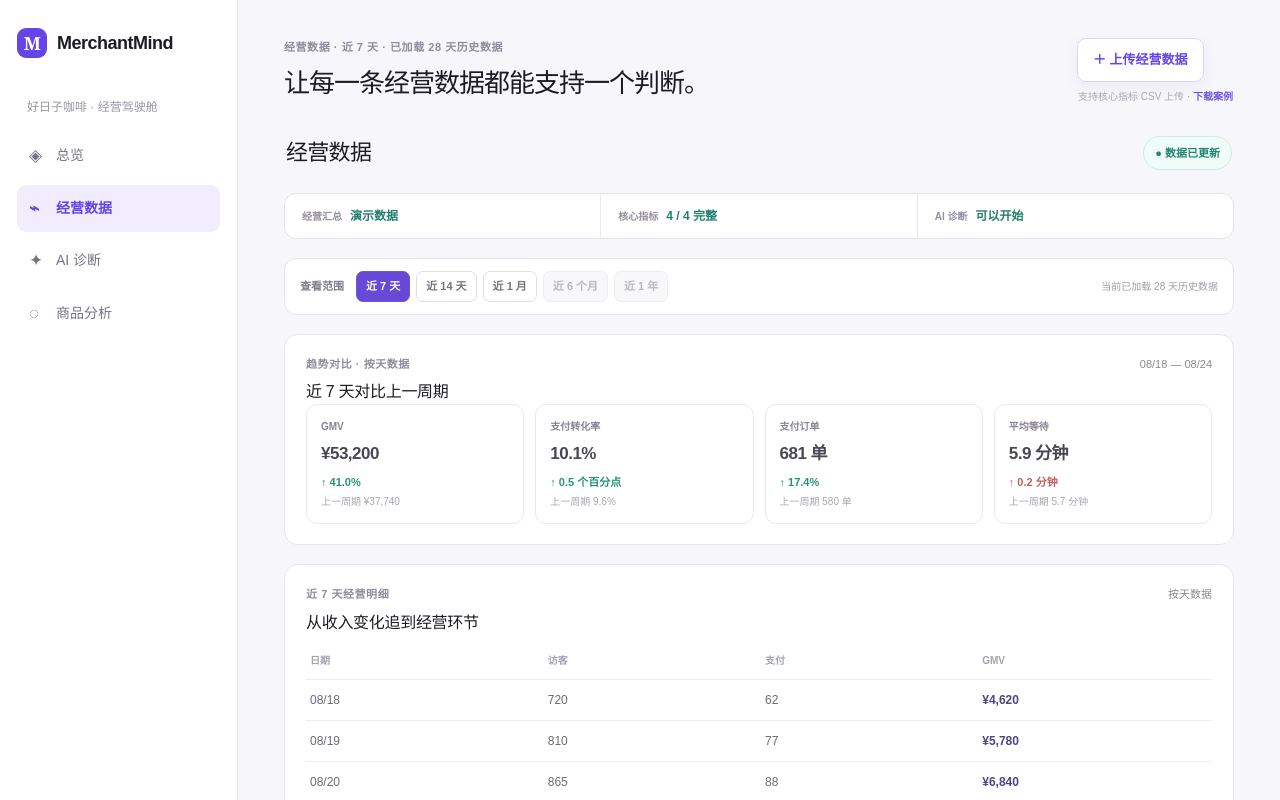
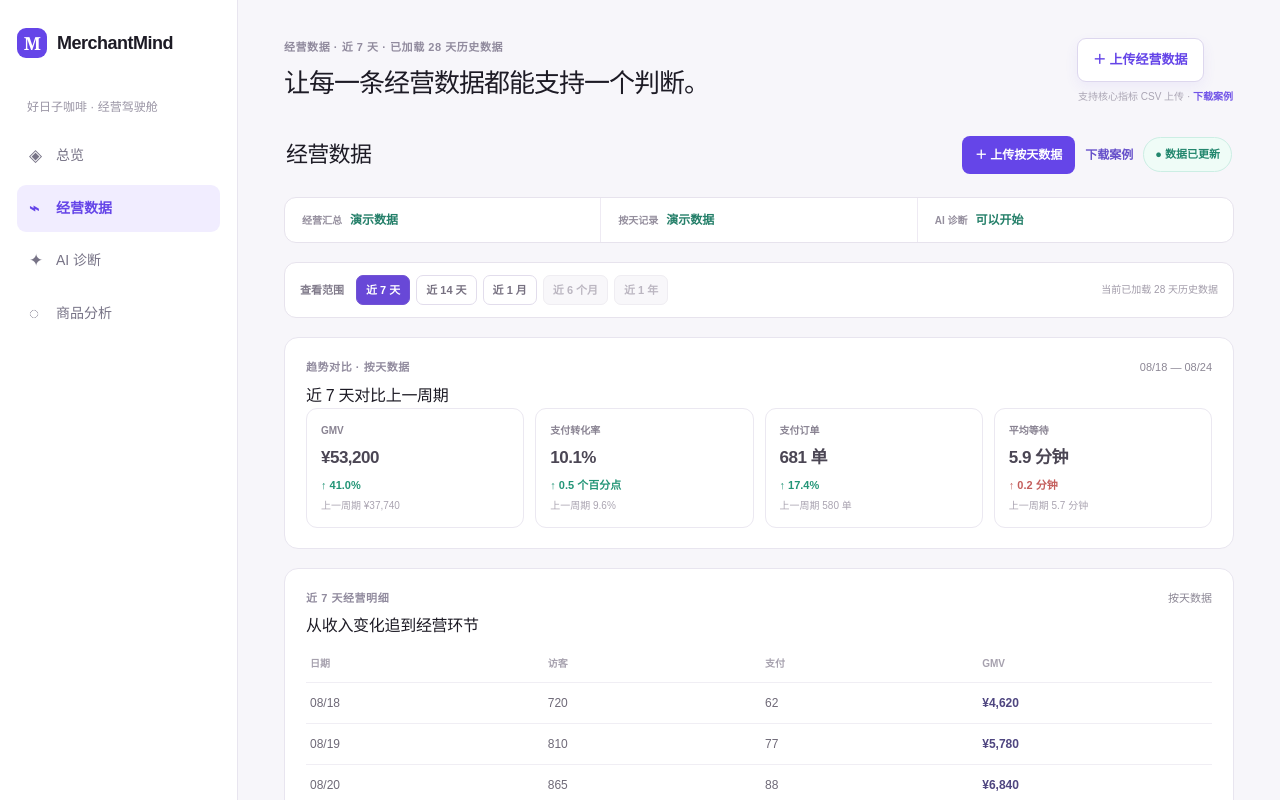
Before and after one commit to Zuziro1225/merchantmind-ai-growth-assistant, a Next.js app: page / in a window 1280 px wide. Both pictures are taken after a click on the button "查看明细 →". Shown: the top 800 px of the page. Built offline with nearby package versions, Linux system fonts and the light colour scheme.

Commit message:
feat: support daily operation data upload

```diff
--- a/app/page.tsx
+++ b/app/page.tsx
@@ -42,9 +42,11 @@ type ReviewRecord = { date: string; channel: string; productName: string; rating
 type ReviewNote = { outcome: string; note: string; savedAt: string };
 type AnalysisRange = 7 | 14 | 28 | 180 | 365;
 type SavedWeeklyUpload = { record: MetricRecord; fileName: string };
+type SavedDailyUpload = { records: DailyRecord[]; fileName: string };
 type SavedProductUpload = { records: ProductRecord[]; fileName: string };
 
 const weeklyUploadStorageKey = 'merchantmind-weekly-upload';
+const dailyUploadStorageKey = 'merchantmind-daily-upload';
 const productUploadStorageKey = 'merchantmind-product-upload';
 
 function parseCsvRows(csv: string): string[][] {
@@ -152,10 +154,22 @@ function readDailyMetrics(csv: string): DailyRecord[] {
   const required = ['date', 'visitors', 'orders', 'paid_orders', 'gmv'];
   const missing = required.filter((field) => !headers.includes(field));
   if (missing.length) throw new Error('缺少必填字段：' + missing.join('、'));
-  const records = toRecords(headers, csvRows.slice(1)).map((row) => {
-    return { date: row.date, visitors: Number(row.visitors), orders: Number(row.orders), paidOrders: Number(row.paid_orders), gmv: Number(row.gmv), avgWaitMinutes: Number(row.avg_wait_minutes), deliveryRating: Number(row.delivery_rating) };
-  });
-  if (records.some((record) => !record.date || Object.values(record).some((value) => typeof value === 'number' && Number.isNaN(value)))) throw new Error('请检查日期及数值字段');
+  const records = toRecords(headers, csvRows.slice(1)).map((row, index) => {
+    const rowLabel = `第 ${index + 2} 行`;
+    if (!/^\d{4}-\d{2}-\d{2}$/.test(row.date)) throw new Error(`${rowLabel}日期请使用 YYYY-MM-DD 格式`);
+    const deliveryRating = Number(row.delivery_rating);
+    if (Number.isNaN(deliveryRating) || deliveryRating < 0 || deliveryRating > 5) throw new Error(`${rowLabel}外卖好评率请填写 0 到 5 的数字`);
+    return {
+      date: row.date,
+      visitors: readNonNegativeNumber(row.visitors, `${rowLabel}访客`),
+      orders: readNonNegativeNumber(row.orders, `${rowLabel}下单订单`),
+      paidOrders: readNonNegativeNumber(row.paid_orders, `${rowLabel}支付订单`),
+      gmv: readNonNegativeNumber(row.gmv, `${rowLabel}GMV`),
+      avgWaitMinutes: readNonNegativeNumber(row.avg_wait_minutes, `${rowLabel}平均等待`),
+      deliveryRating,
+    };
+  }).sort((a, b) => a.date.localeCompare(b.date));
+  if (new Set(records.map((record) => record.date)).size !== records.length) throw new Error('按天数据中存在重复日期，请保留每个日期的一条汇总记录');
   return records;
 }
 
@@ -288,6 +302,8 @@ export default function Home() {
   const [productSource, setProductSource] = useState('正在读取 product_metrics.csv');
   const [productUploadMessage, setProductUploadMessage] = useState('');
   const [dailyMetrics, setDailyMetrics] = useState<DailyRecord[]>([]);
+  const [dailySource, setDailySource] = useState('正在读取 daily_metrics.csv');
+  const [dailyUploadMessage, setDailyUploadMessage] = useState('');
   const [reviews, setReviews] = useState<ReviewRecord[]>([]);
   const [uploadMessage, setUploadMessage] = useState('');
   const fileInputRef = useRef<HTMLInputElement>(null);
@@ -296,8 +312,9 @@ export default function Home() {
   const deliveryRating = Number(metrics.deliveryRating);
   const actionPlan = buildActionPlan(conversionRate, repeatPurchaseRate, deliveryRating);
   const hasSavedWeeklyUpload = dataSource.startsWith('已上传') || dataSource.startsWith('已从本机恢复');
+  const hasSavedDailyUpload = dailySource.startsWith('已上传') || dailySource.startsWith('已从本机恢复');
   const diagnosisInsights = hasSavedWeeklyUpload
-    ? [getConversionInsight(conversionRate), { level: '需要更多数据', title: '按天趋势等待补充', detail: '当前已上传经营汇总；如需定位具体日期和高峰问题，需要补充按天经营记录。', tone: 'neutral' }]
+    ? [getConversionInsight(conversionRate), hasSavedDailyUpload ? getDailyTrendInsight(dailyMetrics) : { level: '需要更多数据', title: '按天趋势等待补充', detail: '当前已上传经营汇总；如需定位具体日期和高峰问题，需要补充按天经营记录。', tone: 'neutral' }]
     : [getConversionInsight(conversionRate), getDailyTrendInsight(dailyMetrics), getReviewInsight(reviews)];
   const pageTitle = tab === '总览'
     ? '我是子月，我正在用 AI 帮商家找到增长机会。'
@@ -311,7 +328,7 @@ export default function Home() {
     ? `经营数据 · ${rangeLabel} · 已加载 ${dailyMetrics.length} 天历史数据`
     : tab === '商品分析'
       ? `商品分析 · ${productSource}`
-      : `${tab} · 2026/08/18 — 08/24 · ${dataSource}`;
+    : `${tab} · 2026/08/18 — 08/24 · ${dataSource}`;
   const hasSavedProductUpload = productSource.startsWith('已上传') || productSource.startsWith('已从本机恢复');
 
   function applyMetricRecord(record: MetricRecord, source: string) {
@@ -388,6 +405,31 @@ export default function Home() {
     event.target.value = '';
   }
 
+  function handleDailyUpload(event: ChangeEvent<HTMLInputElement>) {
+    const file = event.target.files?.[0];
+    if (!file) return;
+    if (!file.name.toLowerCase().endsWith('.csv')) {
+      setDailyUploadMessage('请选择 CSV 格式的按天经营数据文件');
+      return;
+    }
+    const reader = new FileReader();
+    reader.onload = () => {
+      try {
+        const records = readDailyMetrics(String(reader.result));
+        setDailyMetrics(records);
+        setDailySource(`已上传 ${file.name}`);
+        window.localStorage.setItem(dailyUploadStorageKey, JSON.stringify({ records, fileName: file.name } satisfies SavedDailyUpload));
+        setCompletedActions([]);
+        clearReviewNote();
+        setDailyUploadMessage(`上传成功：已读取 ${records.length} 天记录，趋势、对比和异常定位已刷新`);
+      } catch (error) {
+        setDailyUploadMessage(error instanceof Error ? `上传失败：${error.message}` : '上传失败，请检查文件格式');
+      }
+    };
+    reader.readAsText(file, 'utf-8');
+    event.target.value = '';
+  }
+
   function restoreDemoMetrics() {
     window.localStorage.removeItem(weeklyUploadStorageKey);
     fetch('/data/weekly_metrics.csv')
@@ -411,6 +453,20 @@ export default function Home() {
         setProductUploadMessage('已恢复演示商品明细');
       })
       .catch(() => setProductUploadMessage('恢复失败：演示商品明细暂时不可用'));
+  }
+
+  function restoreDemoDaily() {
+    window.localStorage.removeItem(dailyUploadStorageKey);
+    fetch('/data/daily_metrics.csv')
+      .then((response) => response.text())
+      .then((csv) => {
+        setDailyMetrics(readDailyMetrics(csv));
+        setDailySource('已恢复 daily_metrics.csv');
+        setCompletedActions([]);
+        clearReviewNote();
+        setDailyUploadMessage('已恢复演示按天经营数据');
+      })
+      .catch(() => setDailyUploadMessage('恢复失败：演示按天经营数据暂时不可用'));
   }
 
   async function submitQuestion(nextQuestion = question) {
@@ -505,10 +561,28 @@ export default function Home() {
   }, []);
 
   useEffect(() => {
+    try {
+      const saved = window.localStorage.getItem(dailyUploadStorageKey);
+      if (saved) {
+        const upload = JSON.parse(saved) as SavedDailyUpload;
+        if (upload.fileName && Array.isArray(upload.records)) {
+          window.setTimeout(() => {
+            setDailyMetrics(upload.records);
+            setDailySource(`已从本机恢复 ${upload.fileName}`);
+          }, 0);
+          return;
+        }
+      }
+    } catch {
+      window.localStorage.removeItem(dailyUploadStorageKey);
+    }
     fetch('/data/daily_metrics.csv')
       .then((response) => response.text())
-      .then((csv) => { setDailyMetrics(readDailyMetrics(csv)); })
-      .catch(() => { setDailyMetrics([]); });
+      .then((csv) => {
+        setDailyMetrics(readDailyMetrics(csv));
+        setDailySource('已读取 daily_metrics.csv');
+      })
+      .catch(() => { setDailyMetrics([]); setDailySource('暂时没有可读取的按天数据'); });
   }, []);
 
   useEffect(() => {
@@ -548,18 +622,19 @@ export default function Home() {
       {tab === '总览' ? <><section className="hero-card"><div><p className="eyebrow light">当前经营健康度</p><div className="score-row"><strong>82</strong><span>/ 100</span><b>↑ 6 分</b></div></div><div className="hero-action"><span>✦ AI 给出的下一步</span><strong>{actionPlan.title}</strong><button onClick={() => setTab('AI 诊断')}>查看完整诊断 →</button></div></section>
       <section className="metrics" aria-label="核心指标"><Metric label="GMV" value={metrics.gmv} change="↑ 12.4%" /><Metric label="支付转化率" value={metrics.conversionRate} change="↓ 1.6%" down/><Metric label="复购率" value={metrics.repeatPurchaseRate} change="↑ 3.1%"/><Metric label="外卖好评率" value={metrics.deliveryRating} change="↓ 0.08" down/></section>
       <section className="grid-section">
-        <DailyTrend dailyMetrics={dailyMetrics} analysisRange={analysisRange} onChangeRange={setAnalysisRange} onOpenData={() => setTab('经营数据')} isCaseData={hasSavedWeeklyUpload} />
+        <DailyTrend dailyMetrics={dailyMetrics} analysisRange={analysisRange} onChangeRange={setAnalysisRange} onOpenData={() => setTab('经营数据')} isCaseData={!hasSavedDailyUpload} />
         <article className="panel diagnosis"><div className="panel-head"><div><p className="eyebrow">经营提醒</p><h2>当前值得留意的信号</h2></div><span className="spark">✦</span></div>{diagnosisInsights.slice(0, 2).map((x, index) => { const target = index === 0 ? 'AI 诊断' : '经营数据'; return <div className={`insight ${x.tone}`} key={x.title}><span>{x.level}</span><div><strong>{x.title}</strong><p>{x.detail}</p></div><button onClick={() => setTab(target)} aria-label={`${target === 'AI 诊断' ? '查看完整诊断' : '查看经营数据'}：${x.title}`}>{target === 'AI 诊断' ? '去诊断' : '看数据'} →</button></div>; })}</article>
       </section>
       <section className="panel ask"><div><p className="eyebrow">问问你的 AI 运营助手</p><h2>“为什么这周 GMV 增长了，转化率却下降？”</h2></div><button onClick={() => setAskOpen(!askOpen)}>{askOpen ? '收起问答' : '开始分析'} <span>→</span></button></section>
       {askOpen && <section className="ask-workspace" aria-label="运营问答"><div className="ask-intro"><div><p className="eyebrow">数据问答</p><h2>基于当前上传的经营数据提问</h2></div><span>{useModel ? '大模型优先' : '规则版回答'}</span></div><label className="model-switch"><input type="checkbox" checked={useModel} onChange={(event) => setUseModel(event.target.checked)}/><span>优先使用 OpenAI 大模型生成回答</span><small>未开通额度时自动使用规则版</small></label><div className="question-chips"><button onClick={() => submitQuestion('为什么这周 GMV 增长了，转化率却下降？')}>GMV 与转化</button><button onClick={() => submitQuestion('如何提高复购？')}>如何提高复购？</button><button onClick={() => submitQuestion('外卖评分需要处理吗？')}>外卖评分需要处理吗？</button></div><div className="question-form"><input value={question} onChange={(event) => setQuestion(event.target.value)} onKeyDown={(event) => { if (event.key === 'Enter') submitQuestion(); }} aria-label="输入经营问题" placeholder="例如：应该先做引流还是复购？"/><button disabled={isAnalyzing} onClick={() => submitQuestion()}>{isAnalyzing ? '分析中…' : '分析'}</button></div>{answer && <div className="answer-card"><span>✦ {answerSource || '分析结果'}</span><p>{answer}</p></div>}</section>}
-      </> : tab === '经营数据' ? <DataWorkspace metrics={metrics} dataSource={dataSource} dailyMetrics={dailyMetrics} analysisRange={analysisRange} onChangeRange={setAnalysisRange} /> : tab === 'AI 诊断' ? <DiagnosisWorkspace actionPlan={actionPlan} reviews={reviews} dailyMetrics={dailyMetrics} metrics={metrics} usesCaseEvidence={hasSavedWeeklyUpload} completedActions={completedActions} reviewNote={reviewNote} onToggleAction={toggleAction} onClearActions={clearActions} onSaveReviewNote={saveReviewNote} onClearReviewNote={clearReviewNote} /> : <ProductWorkspace products={products} productSource={productSource} productUploadMessage={productUploadMessage} onUpload={handleProductUpload} onRestoreDemo={restoreDemoProducts} showRestoreDemo={hasSavedProductUpload} />}
+      </> : tab === '经营数据' ? <DataWorkspace metrics={metrics} dataSource={dataSource} dailyMetrics={dailyMetrics} dailySource={dailySource} dailyUploadMessage={dailyUploadMessage} showRestoreDemo={hasSavedDailyUpload} analysisRange={analysisRange} onChangeRange={setAnalysisRange} onUploadDaily={handleDailyUpload} onRestoreDemoDaily={restoreDemoDaily} /> : tab === 'AI 诊断' ? <DiagnosisWorkspace actionPlan={actionPlan} reviews={reviews} dailyMetrics={dailyMetrics} metrics={metrics} usesCaseEvidence={!hasSavedDailyUpload} completedActions={completedActions} reviewNote={reviewNote} onToggleAction={toggleAction} onClearActions={clearActions} onSaveReviewNote={saveReviewNote} onClearReviewNote={clearReviewNote} /> : <ProductWorkspace products={products} productSource={productSource} productUploadMessage={productUploadMessage} onUpload={handleProductUpload} onRestoreDemo={restoreDemoProducts} showRestoreDemo={hasSavedProductUpload} />}
     </section>
   </main>;
 }
 function Metric({ label, value, change, down = false }: { label: string; value: string; change: string; down?: boolean }) { return <article className="metric"><p>{label}</p><strong>{value}</strong><span className={down ? 'down' : ''}>{change}</span></article>; }
 
-function DataWorkspace({ metrics, dataSource, dailyMetrics, analysisRange, onChangeRange }: { metrics: typeof initialMetrics; dataSource: string; dailyMetrics: DailyRecord[]; analysisRange: AnalysisRange; onChangeRange: (range: AnalysisRange) => void }) {
+function DataWorkspace({ metrics, dataSource, dailyMetrics, dailySource, dailyUploadMessage, showRestoreDemo, analysisRange, onChangeRange, onUploadDaily, onRestoreDemoDaily }: { metrics: typeof initialMetrics; dataSource: string; dailyMetrics: DailyRecord[]; dailySource: string; dailyUploadMessage: string; showRestoreDemo: boolean; analysisRange: AnalysisRange; onChangeRange: (range: AnalysisRange) => void; onUploadDaily: (event: ChangeEvent<HTMLInputElement>) => void; onRestoreDemoDaily: () => void }) {
+  const dailyInputRef = useRef<HTMLInputElement>(null);
   const fields = [
     { label: 'GMV', value: metrics.gmv, description: '本周成交金额，用于观察收入规模。' },
     { label: '支付转化率', value: metrics.conversionRate, description: '从访问到支付的效率，用于发现下单阻力。' },
@@ -568,17 +643,19 @@ function DataWorkspace({ metrics, dataSource, dailyMetrics, analysisRange, onCha
   ];
   const isUploadedWeekly = dataSource.startsWith('已上传') || dataSource.startsWith('已从本机恢复');
   const weeklySource = isUploadedWeekly ? '已上传并保存在本机' : '演示数据';
+  const isUploadedDaily = dailySource.startsWith('已上传') || dailySource.startsWith('已从本机恢复');
+  const dailyStatus = isUploadedDaily ? '已上传并保存在本机' : '演示数据';
   const rangeOptions: Array<{ days: AnalysisRange; label: string }> = [{ days: 7, label: '近 7 天' }, { days: 14, label: '近 14 天' }, { days: 28, label: '近 1 月' }, { days: 180, label: '近 6 个月' }, { days: 365, label: '近 1 年' }];
   const selectedLabel = rangeOptions.find((option) => option.days === analysisRange)?.label || '近 7 天';
   const selectedData = dailyMetrics.slice(-analysisRange);
   return <section className="workspace-page">
-    <section className="workspace-hero"><h2>经营数据</h2><span className="status-pill">● 数据已更新</span></section>
-    <section className="data-status-bar" aria-label="数据状态"><span><b>经营汇总</b>{weeklySource}</span><span><b>核心指标</b>4 / 4 完整</span><span><b>AI 诊断</b>可以开始</span></section>
-    {isUploadedWeekly && <p className="data-source-note"><b>数据来源：</b>经营汇总（已上传） · 按天趋势（项目案例）</p>}
+    <section className="workspace-hero data-workspace-hero"><h2>经营数据</h2><div className="data-header-actions"><input ref={dailyInputRef} className="file-input" type="file" accept=".csv,text/csv" onChange={onUploadDaily}/><button onClick={() => dailyInputRef.current?.click()}>＋ 上传按天数据</button>{showRestoreDemo && <button className="data-restore-demo" onClick={onRestoreDemoDaily}>恢复演示数据</button>}<a href="/data/daily_metrics.csv" download="按天经营数据案例.csv">下载案例</a><span className="status-pill">● 数据已更新</span></div></section>
+    {dailyUploadMessage && <p className={`product-upload-message top-message ${dailyUploadMessage.startsWith('上传成功') || dailyUploadMessage.startsWith('已恢复') ? 'success' : 'error'}`}>{dailyUploadMessage}</p>}
+    <section className="data-status-bar" aria-label="数据状态"><span><b>经营汇总</b>{weeklySource}</span><span><b>按天记录</b>{dailyStatus}</span><span><b>AI 诊断</b>可以开始</span></section>
     <section className="range-control"><span>查看范围</span><div>{rangeOptions.map((option) => <button key={option.days} disabled={option.days > dailyMetrics.length} className={analysisRange === option.days ? 'active' : ''} title={option.days > dailyMetrics.length ? `当前仅有 ${dailyMetrics.length} 天历史数据` : undefined} onClick={() => onChangeRange(option.days)}>{option.label}</button>)}</div><small>当前已加载 {dailyMetrics.length} 天历史数据</small></section>
     <WeekComparison dailyMetrics={dailyMetrics} periodDays={analysisRange} />
     <section className="panel daily-table-panel"><div className="panel-head"><div><p className="eyebrow">{selectedLabel}经营明细</p><h2>从收入变化追到经营环节</h2></div><span className="period">按天数据</span></div><div className="daily-table"><div className="daily-table-row daily-table-head"><span>日期</span><span>访客</span><span>支付</span><span>GMV</span></div>{selectedData.map((item) => <div className="daily-table-row" key={item.date}><span>{item.date.slice(5).replace('-', '/')}</span><span>{item.visitors}</span><span>{item.paidOrders}</span><strong>¥{item.gmv.toLocaleString('zh-CN')}</strong></div>)}</div></section>
-    <details className="field-help"><summary><div><p className="eyebrow">需要时再看</p><strong>字段说明与上传帮助</strong></div><span>⌄</span></summary><div className="field-help-body"><p>经营周报上传需要 GMV、支付转化率、复购率、外卖好评率四项核心数据。</p><div className="field-table"><div className="field-row field-head"><span>字段</span><span>当前值</span><span>业务意义</span></div>{fields.map((field) => <div className="field-row" key={field.label}><strong>{field.label}</strong><b>{field.value}</b><p>{field.description}</p></div>)}</div></div></details>
+    <details className="field-help"><summary><div><p className="eyebrow">需要时再看</p><strong>字段说明与上传帮助</strong></div><span>⌄</span></summary><div className="field-help-body"><p>顶部“上传经营数据”用于经营汇总：GMV、支付转化率、复购率、外卖好评率。此处“上传按天数据”用于趋势与异常定位：日期、访客、下单订单、支付订单、GMV、平均等待、外卖好评率。</p><div className="field-table"><div className="field-row field-head"><span>字段</span><span>当前值</span><span>业务意义</span></div>{fields.map((field) => <div className="field-row" key={field.label}><strong>{field.label}</strong><b>{field.value}</b><p>{field.description}</p></div>)}</div></div></details>
   </section>;
 }
 
```
Also changed, not shown: app/data-evidence.css, 1 other file (tests, documents, lock files or other folders).
